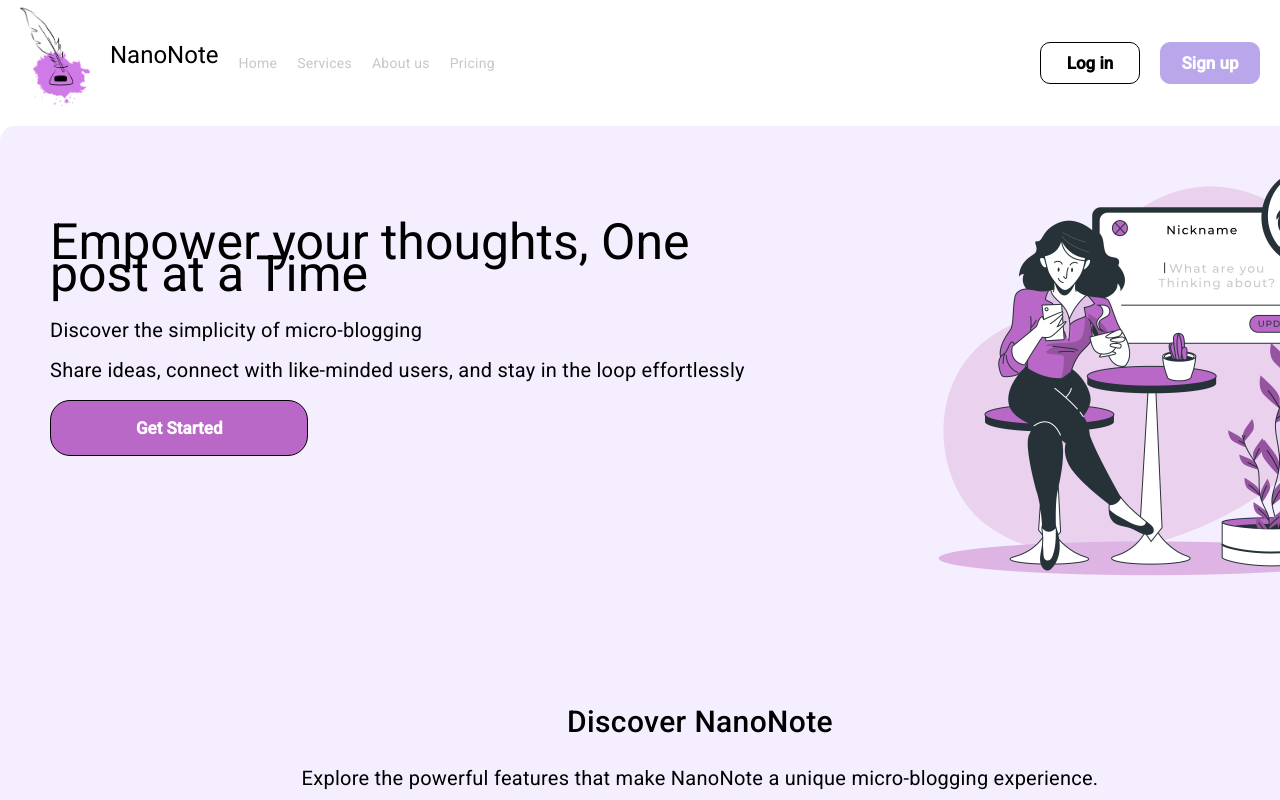
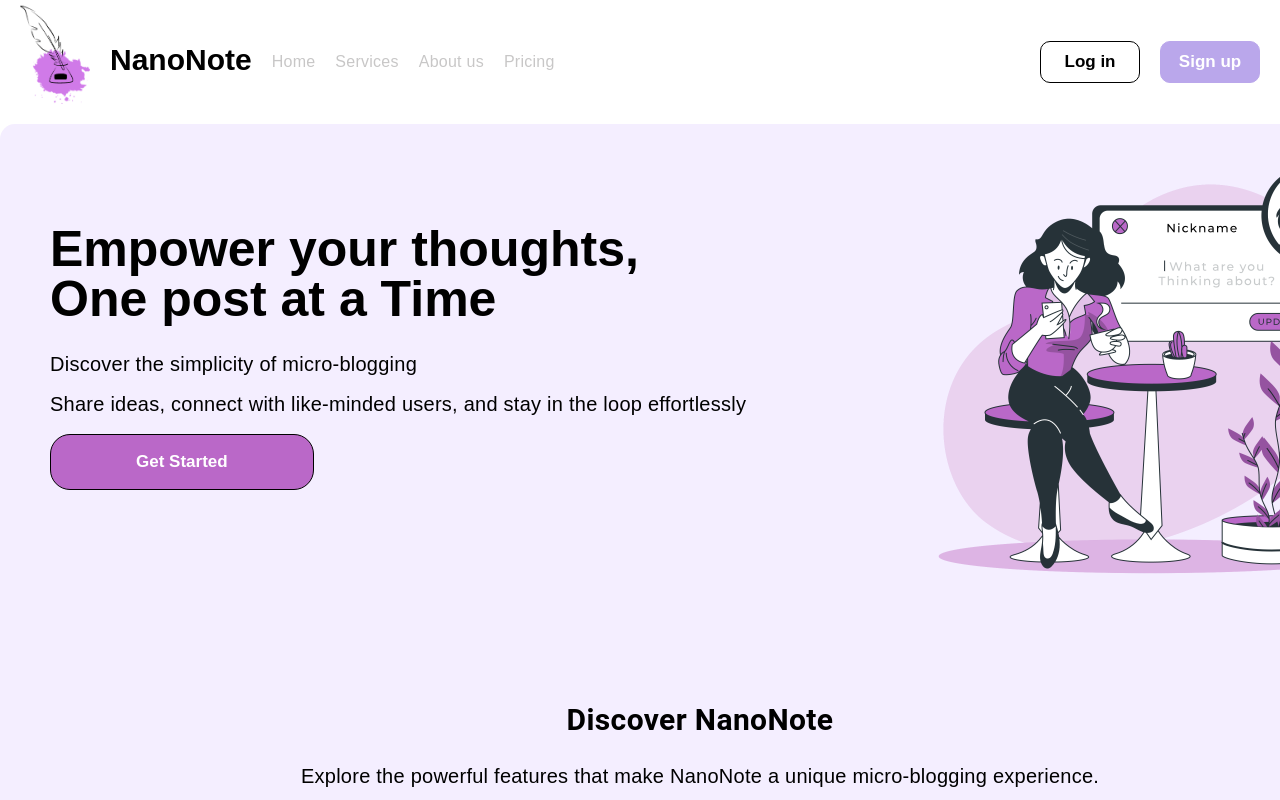
Before and after one commit to Ferjaniag/Blog-Project, an Angular app in the folder FrontEnd/: page / in a window 1280 px wide. Shown: the top 800 px of the page. Built offline with nearby package versions, Linux system fonts and the light colour scheme.

Commit message:
corrected font

```diff
--- a/FrontEnd/src/app/landing-page/landing-page.component.css
+++ b/FrontEnd/src/app/landing-page/landing-page.component.css
@@ -29,12 +29,25 @@
 #logo{
     color: black;
     font-weight: bold;
+    font-family:  Arial, Helvetica, sans-serif;
+
+
 }
 
 .links{
     display: flex;
     gap: 20px;
     align-items: center;
+    font-size: 16px;
+}
+
+.links h1 {
+  font-family:  Arial, Helvetica, sans-serif;
+  margin-top: 12px;
+  font-weight: bold;
+  font-size: 30px;
+
+
 }
 .links a {
     color: #C8C7C7;
@@ -95,6 +108,9 @@
   .intro-content h1 {
     font-size: 50px;
     margin-bottom: 30px;
+    font-family:  Arial, Helvetica, sans-serif;
+    line-height: 50px;
+    font-weight: bolder;
   }
   .intro-content p {
     font-size: 20px;
@@ -133,9 +149,12 @@
 
 .discover-section{
     display: flex;
+    font-family:  Arial, Helvetica, sans-serif;
+
 }
 
   .discover-section h2 {
+    font-weight: bolder;
     font-size: 30px;
     margin-bottom: 30px;
     text-align: center;
@@ -202,6 +221,8 @@
     justify-content:space-between;
     gap: 150px;
     margin-bottom: 80px;
+    font-family:  Arial, Helvetica, sans-serif;
+
 
   }
 
@@ -214,6 +235,7 @@
     font-size: 30px;
     margin-bottom: 30px;
     text-align: center;
+    font-weight: bolder;
   }
 
   .services-content p {
@@ -232,6 +254,8 @@
     display: flex;
     flex-direction: row;
     gap: 150px;
+    font-family:  Arial, Helvetica, sans-serif;
+
   }
 
   .more h2{
@@ -328,5 +352,7 @@
   .about-content p{
     font-size: 20px;
     margin-bottom: 20px;
+    font-family:  Arial, Helvetica, sans-serif;
+    line-height: 2rem;
 
   }
--- a/FrontEnd/src/app/landing-page/landing-page.component.html
+++ b/FrontEnd/src/app/landing-page/landing-page.component.html
@@ -1,7 +1,7 @@
 <div class="nav">
     <div class="links">
         <img src="assets/pulme.png" class="logo" width="70" height="100">
-        <H1>NanoNote</H1>
+        <h1>NanoNote</h1>
         <a href="#home">Home</a>
         <a href="#services">Services</a>
         <a  href="#about-us">About us</a>
--- a/FrontEnd/src/index.html
+++ b/FrontEnd/src/index.html
@@ -7,7 +7,7 @@
   <meta name="viewport" content="width=device-width, initial-scale=1">
   <link rel="stylesheet" href="https://cdnjs.cloudflare.com/ajax/libs/font-awesome/6.0.0/css/all.min.css">
   <link rel="preconnect" href="https://fonts.gstatic.com">
-  <link href="https://fonts.googleapis.com/css2?family=Roboto:wght@300;400;500&display=swap" rel="stylesheet">
+  <!-- <link href="https://fonts.googleapis.com/css2?family=Roboto:wght@300;400;500&display=swap" rel="stylesheet"> -->
   <link href="https://fonts.googleapis.com/icon?family=Material+Icons" rel="stylesheet">
 </head>
 <body class="mat-typography">
--- a/FrontEnd/src/styles.css
+++ b/FrontEnd/src/styles.css
@@ -2,12 +2,8 @@
 *{
     padding: 0;
     margin: 0;
-    font-family: Roboto, "Helvetica Neue", sans-serif;
+    font-family:  Arial, Helvetica, sans-serif;
+
 }
 
 @import url('https://fonts.googleapis.com/css2?family=Poppins:wght@100;200;300;400;500;600;700;800;900&display=swap');
-html, body { height: 100%; }
-body { margin: 0; font-family: Roboto, "Helvetica Neue", sans-serif; }
-
-html, body { height: 100%; }
-body { margin: 0; font-family: Roboto, "Helvetica Neue", sans-serif; }
```
